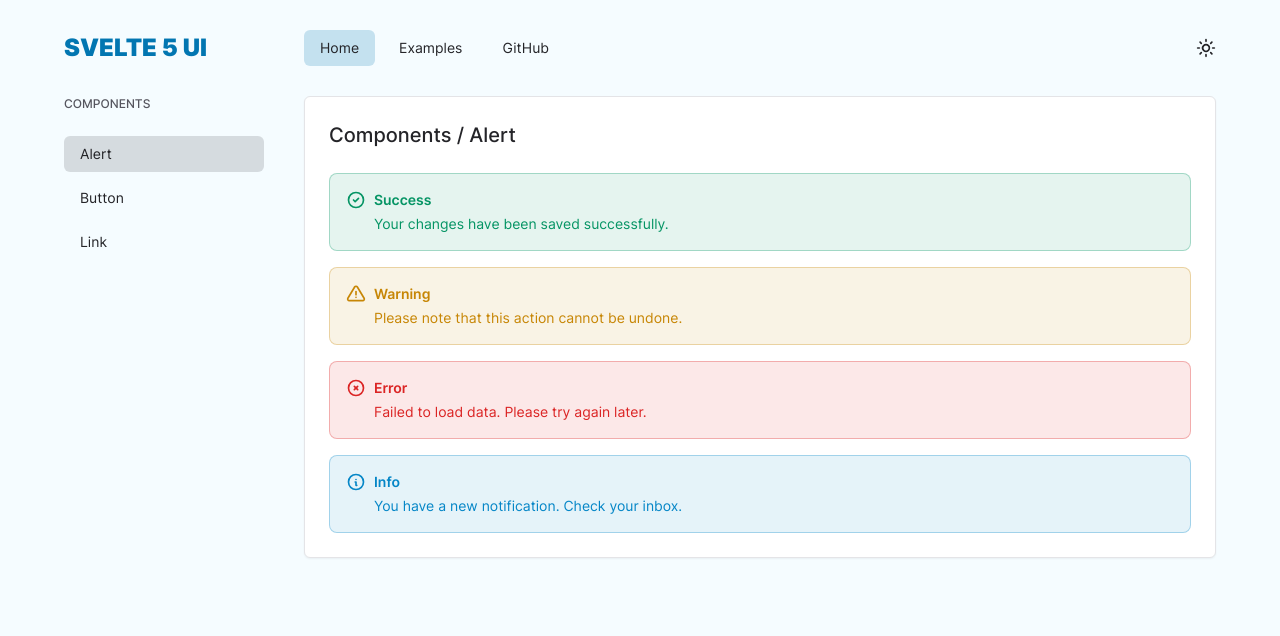
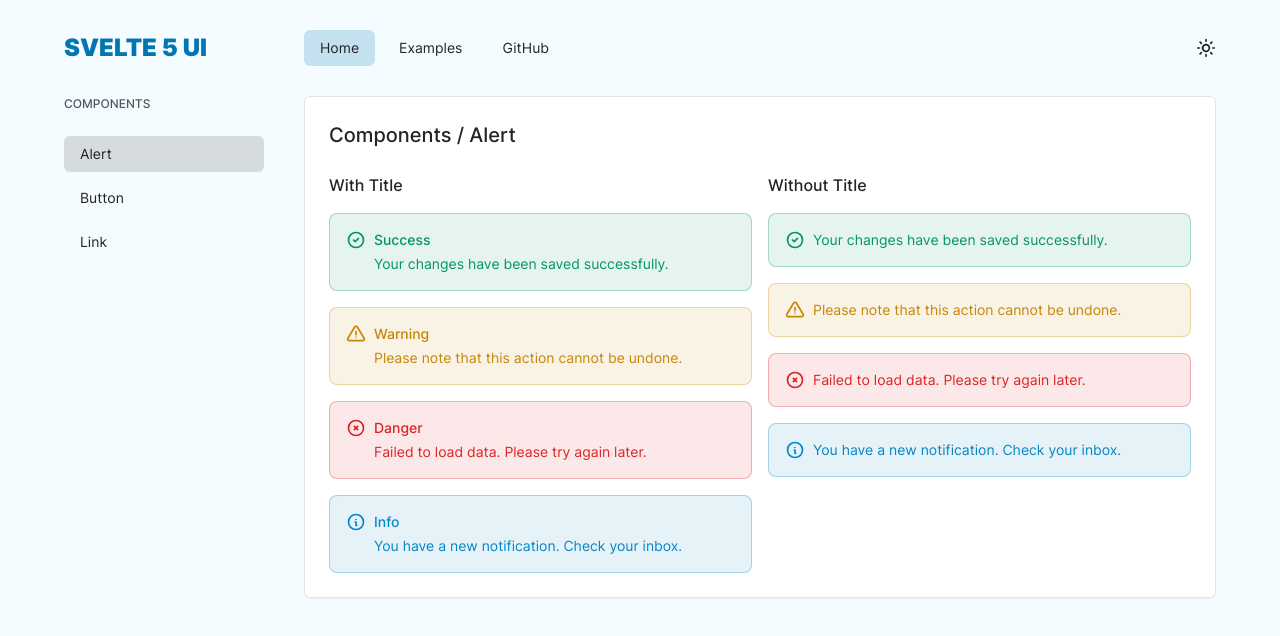
Before and after one commit to margusliinev/svelte5-ui-components, a SvelteKit app: page /home/alert in a window 1280 px wide. Shown: the top 636 px of the page. Built offline with nearby package versions, Linux system fonts and the light colour scheme.

Commit message:
update alert api, make title optional, add description as children

```diff
--- a/src/components/Alert.svelte
+++ b/src/components/Alert.svelte
@@ -1,15 +1,16 @@
 <script lang="ts">
     import type { HTMLAttributes } from 'svelte/elements'
+    import type { Snippet } from 'svelte'
     import { twJoin, twMerge } from 'tailwind-merge'
     import { Icon } from '$components'
 
     interface AlertProps extends HTMLAttributes<HTMLDivElement> {
+        children: Snippet
         variant: 'success' | 'warning' | 'danger' | 'info'
-        title: string
-        description: string
+        title?: string
     }
 
-    let { variant, title, description, class: className, ...props } = $props<AlertProps>()
+    let { children, variant, title, class: className, ...props } = $props<AlertProps>()
 
     let alertVariant = {
         success: 'border-success/30 text-success bg-success/10',
@@ -17,8 +18,8 @@
         danger: 'border-danger/30 text-danger bg-danger/10',
         info: 'border-info/30 text-info bg-info/10'
     }
-    let alertCore = 'relative text-sm w-full rounded-lg border p-4 [&>svg~*]:pl-7 [&>svg]:absolute'
-    let alertStyles = twJoin(alertCore, alertVariant[variant])
+    let alertCore = 'text-sm w-full rounded-lg border p-4 [&>svg~*]:pl-7 [&>svg]:absolute'
+    let alertStyles = twJoin(alertCore, alertVariant[variant ?? 'danger'])
 </script>
 
 <div {...props} role="alert" class={twMerge(alertStyles, className)}>
@@ -34,6 +35,8 @@
     {#if variant === 'info'}
         <Icon name="info" size="sm" />
     {/if}
-    <h5 class="mb-1 font-semibold capitalize dark:font-medium">{title}</h5>
-    <p>{description}</p>
+    {#if title}
+        <h5 class="mb-1 font-medium capitalize">{title}</h5>
+    {/if}
+    <p>{@render children()}</p>
 </div>
--- a/src/routes/home/alert/+page.svelte
+++ b/src/routes/home/alert/+page.svelte
@@ -9,8 +9,17 @@
     ] as const
 </script>
 
-<div class="grid gap-4">
-    {#each variants as variant, i}
-        <Alert {variant} title={variant !== 'danger' ? variant : 'error'} description={`${descriptions[i]}`} />
-    {/each}
+<div class="grid gap-4 lg:grid-cols-2">
+    <div class="flex flex-col gap-4">
+        <h2 class="font-medium">With Title</h2>
+        {#each variants as variant, i}
+            <Alert {variant} title={variant}>{descriptions[i]}</Alert>
+        {/each}
+    </div>
+    <div class="flex flex-col gap-4">
+        <h2 class="font-medium">Without Title</h2>
+        {#each variants as variant, i}
+            <Alert {variant}>{descriptions[i]}</Alert>
+        {/each}
+    </div>
 </div>
```
